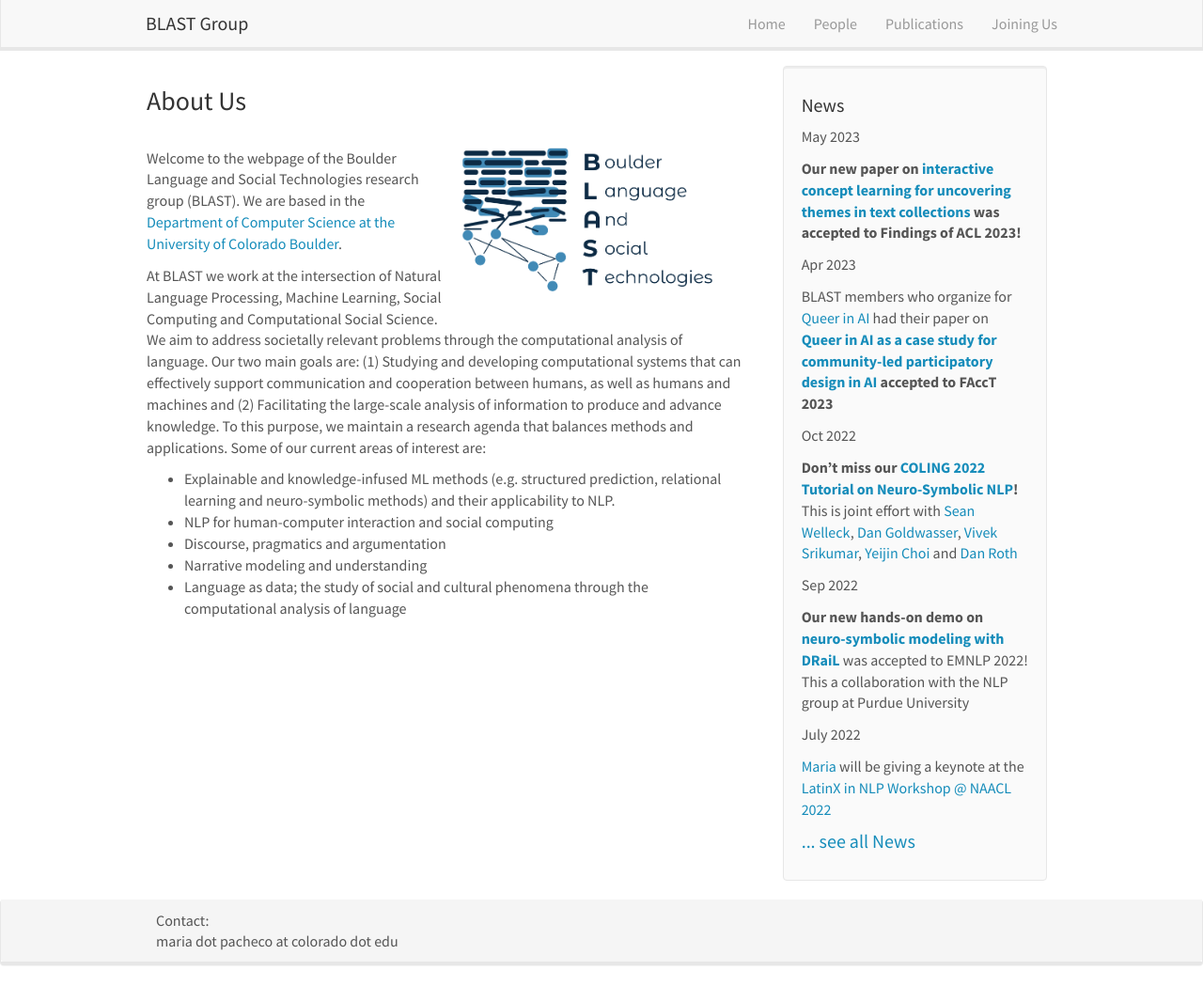
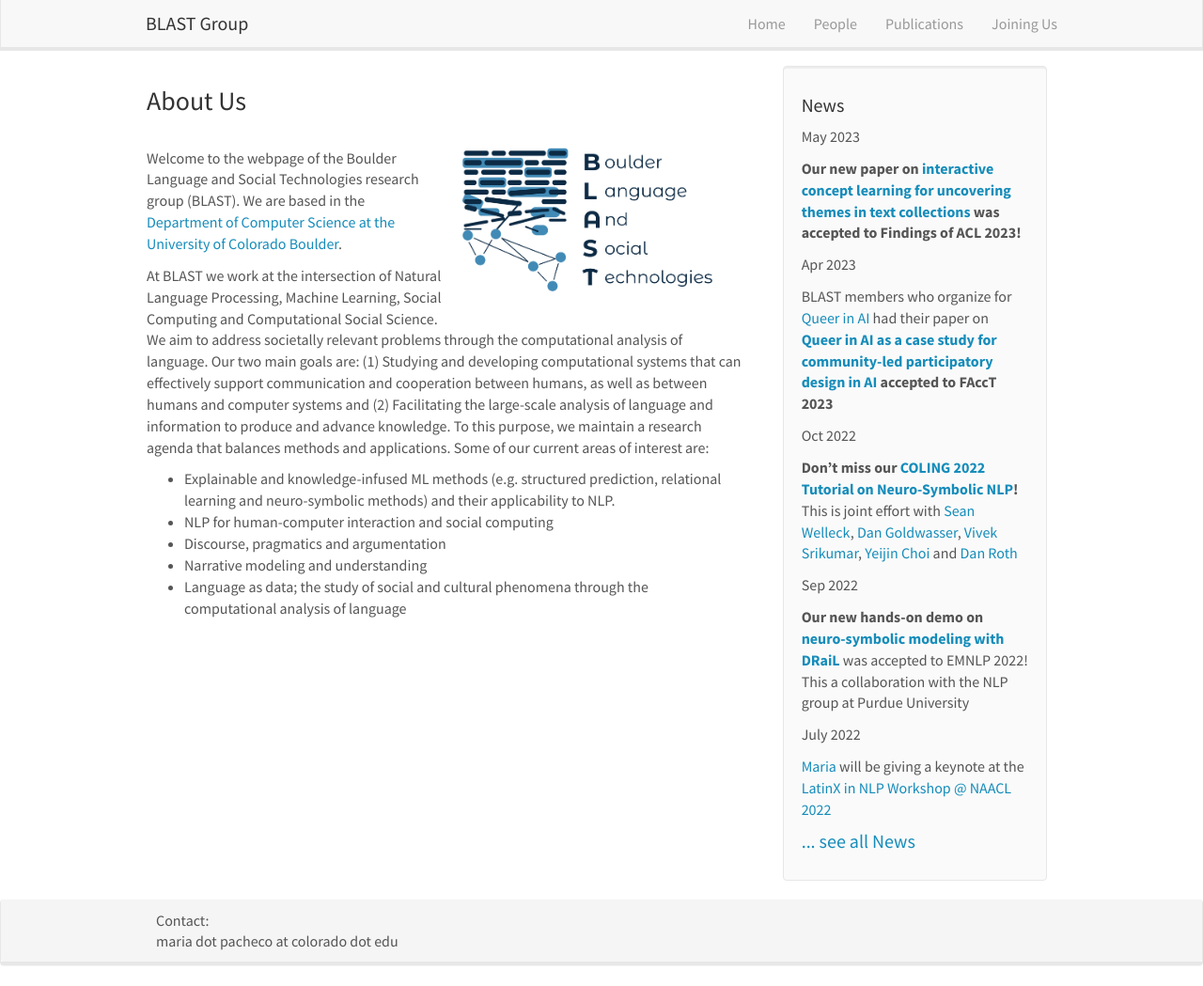
Before and after one commit to blast-cu/blast-cu.github.io, a Jekyll site: the page built from _pages/home.md, in a window 1280 px wide and 1049 px high. Shown: the whole window at 94% size. Built offline with Jekyll 4.4.1, drawn with Linux system fonts in a browser that asks for light colours; nearby versions of some CDN libraries.

Commit message:
Update home.md

```diff
--- a/_pages/home.md
+++ b/_pages/home.md
@@ -10,7 +10,7 @@ Welcome to the webpage of the Boulder Language and Social Technologies research
 Science at the University of Colorado Boulder](https://www.colorado.edu/cs/).
 
 At BLAST we work at the intersection of Natural Language Processing, Machine Learning, Social Computing and
-Computational Social Science. We aim to address societally relevant problems through the computational analysis of language. Our two main goals are: (1) Studying and developing computational systems that can effectively support communication and cooperation between humans, as well as humans and machines and (2) Facilitating the large-scale analysis of information to produce and advance knowledge. To this purpose, we maintain a research agenda that balances methods and applications. Some of our current areas of interest are:
+Computational Social Science. We aim to address societally relevant problems through the computational analysis of language. Our two main goals are: (1) Studying and developing computational systems that can effectively support communication and cooperation between humans, as well as between humans and computer systems and (2) Facilitating the large-scale analysis of language and information to produce and advance knowledge. To this purpose, we maintain a research agenda that balances methods and applications. Some of our current areas of interest are:
 
 * Explainable and knowledge-infused ML methods (e.g. structured
 prediction, relational learning and neuro-symbolic methods) and their applicability to NLP.
```
